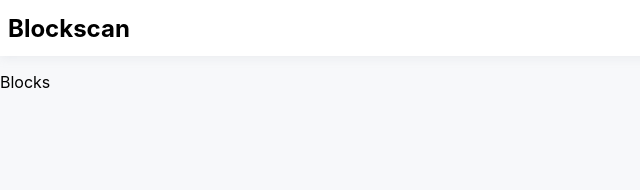
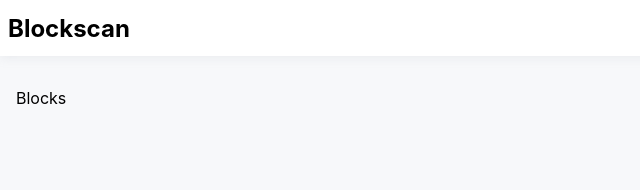
Before and after one commit to UrbanWill/eth-block-explorer, a React (Vite) app: page / in a window 1280 px wide. Shown: the top 190 px of the page, without its empty margins (0-640 px from the left). Built offline with nearby package versions, Linux system fonts and the light colour scheme.

Commit message:
created basic Layout component for common styling

```diff
--- a/src/App.tsx
+++ b/src/App.tsx
@@ -2,11 +2,14 @@
 import './App.css';
 import { RouteRenderer } from './Routes';
 import { Navbar } from './Components/Common';
+import Layout from './Components/Common/Layout';
 
 const App: FC = () => (
   <div className="App">
     <Navbar />
-    <RouteRenderer />
+    <Layout>
+      <RouteRenderer />
+    </Layout>
   </div>
 );
 
--- /dev/null
+++ b/src/Components/Common/Layout/index.tsx
@@ -0,0 +1,7 @@
+import { FC } from 'react';
+
+import './layout.css';
+
+const Layout: FC = ({ children }) => <div className="layout">{children}</div>;
+
+export default Layout;
--- /dev/null
+++ b/src/Components/Common/Layout/layout.css
@@ -0,0 +1,4 @@
+.layout {
+  height: 100%;
+  padding: 16px;
+}
```
